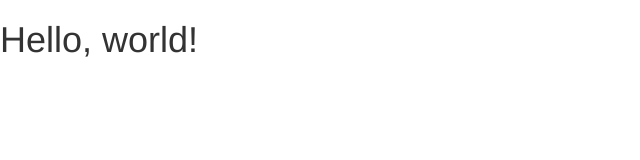
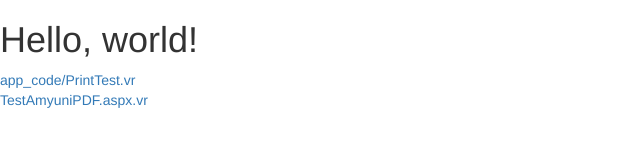
Before and after one commit to ASNA/AVR-ASP.NET-Amyuni-AnnotatedCode, a website: page index.html in a window 1280 px wide. Shown: the whole page, without its empty margins (0-640 px from the left). Drawn offline with Linux system fonts and the light colour scheme.

Commit message:
update index.html

```diff
--- a/index.html
+++ b/index.html
@@ -5,7 +5,7 @@
     <meta http-equiv="X-UA-Compatible" content="IE=edge">
     <meta name="viewport" content="width=device-width, initial-scale=1">
     <!-- The above 3 meta tags *must* come first in the head; any other head content must come *after* these tags -->
-    <title>Bootstrap 101 Template</title>
+    <title>TestAmyuniDriverCode</title>
 
     <!-- Bootstrap -->
     <link href="vendor/bootstrap/dist/css/bootstrap.min.css" rel="stylesheet">
@@ -20,6 +20,11 @@
   <body>
     <h1>Hello, world!</h1>
 
+
+    <a href="http://asna.github.io/AVR-ASP.NET-Amyuni-AnnotatedCode/code/app_code/PrintTest.html">app_code/PrintTest.vr</a>
+    <br>
+    <a href="http://asna.github.io/AVR-ASP.NET-Amyuni-AnnotatedCode/code/TestAmyuniPDF.aspx.html">TestAmyuniPDF.aspx.vr</a>
+
     <!-- jQuery (necessary for Bootstrap's JavaScript plugins) -->
     <script src="vendor/jquery/dist/jquery.min.js"></script>
     <!-- Include all compiled plugins (below), or include individual files as needed -->
```
